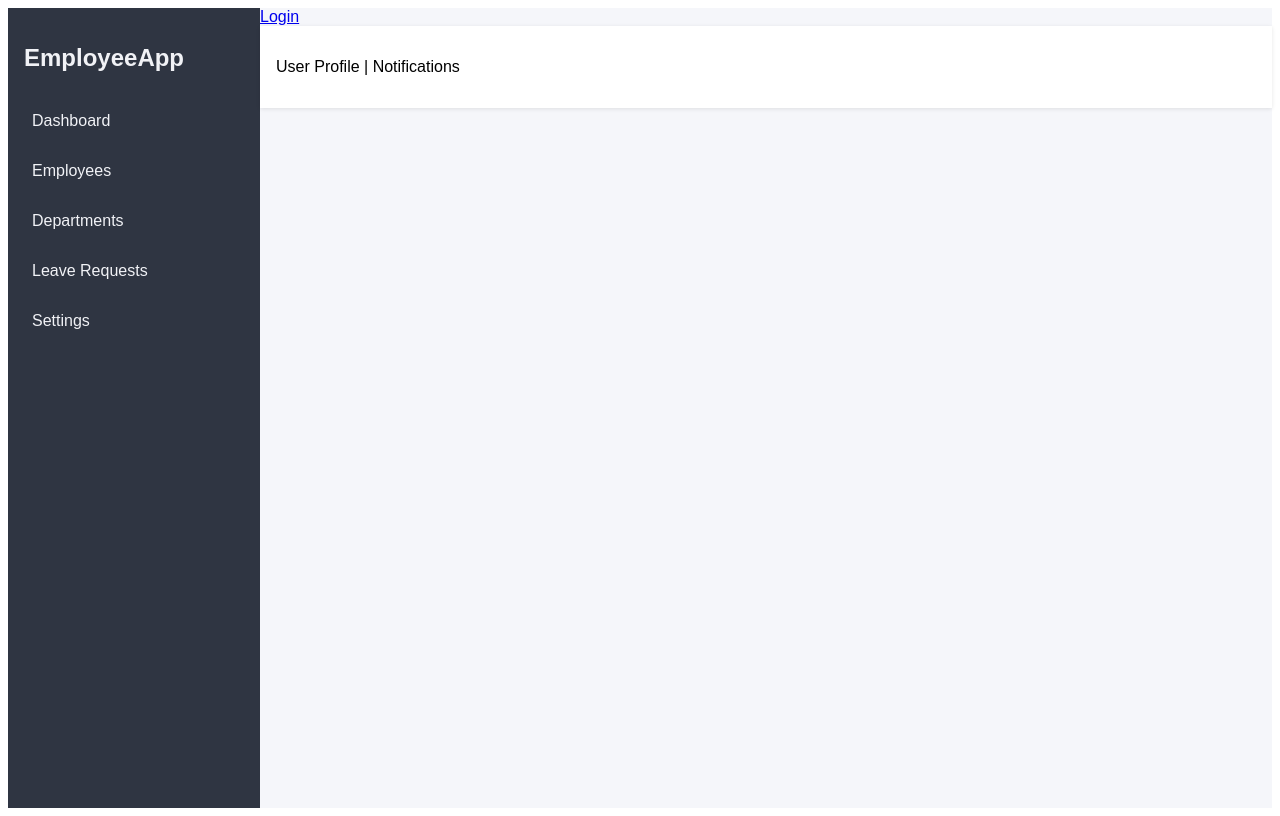
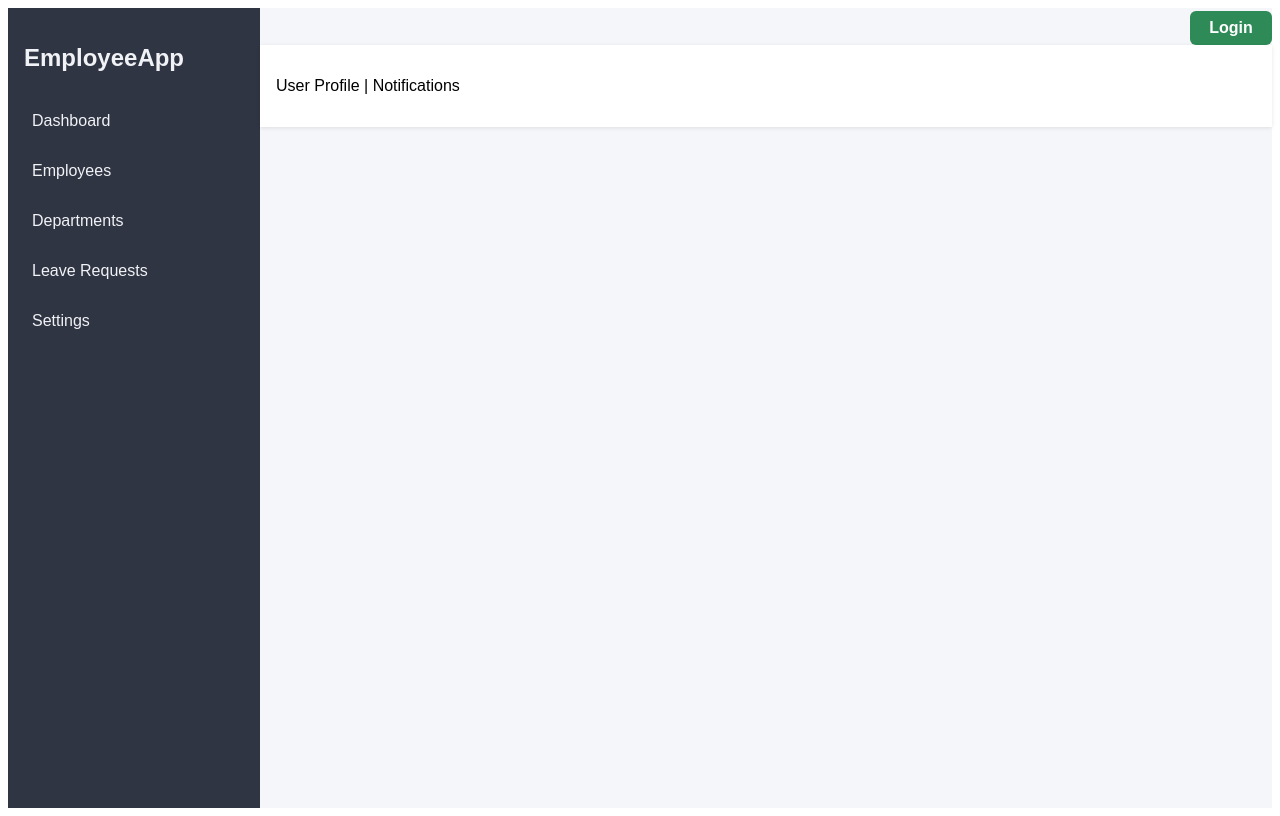
Before and after one commit to phonarvar/employee-dashboard, an Angular app: page / in a window 1280 px wide. Built offline with nearby package versions, Linux system fonts and the light colour scheme.

Commit message:
fixed login button, repalced mock data with api call

```diff
--- a/src/app/features/employees/employees.service.ts
+++ b/src/app/features/employees/employees.service.ts
@@ -1,7 +1,52 @@
-import { Injectable } from '@angular/core';
+import { inject, Injectable } from '@angular/core';
+import { HttpClient } from '@angular/common/http';
 import { Employee } from './employee.model';
 
-@Injectable({
+@Injectable({ providedIn: 'root' })
+export class EmployeeService {
+  private http = inject(HttpClient);
+
+  private employees: Employee[] = [];
+
+  constructor() {
+    // Load fake API data on service init
+    this.http
+      .get<any[]>('https://jsonplaceholder.typicode.com/users')
+      .subscribe((users) => {
+        this.employees = users.map((user) => ({
+          id: user.id,
+          name: user.name,
+          position: 'Software Engineer',
+          department: user.address?.city || 'Unknown',
+          hireDate: new Date().toISOString().slice(0, 10),
+          status: Math.random() > 0.5 ? 'active' : 'inactive',
+          imageUrl: `https://i.pravatar.cc/150?img=${user.id}`,
+        }));
+      });
+  }
+
+  getEmployees(): Employee[] {
+    return this.employees;
+  }
+
+  addEmployee(employee: Employee): void {
+    const newId =
+      this.employees.length > 0
+        ? Math.max(...this.employees.map((e) => e.id)) + 1 //find max ID and increment by 1
+        : 1;
+    const newEmployee = { ...employee, id: newId };
+    this.employees.push(newEmployee);
+  }
+
+  updateEmployee(updatedEmployee: Employee): void {
+    const index = this.employees.findIndex((e) => e.id === updatedEmployee.id);
+    if (index !== -1) {
+      this.employees[index] = updatedEmployee;
+    }
+  }
+}
+//Removed the entire mock data and replaced with api calls
+/**@Injectable({
   providedIn: 'root',
 })
 export class EmployeeService {
@@ -66,8 +111,8 @@ export class EmployeeService {
 
   updateEmployee(updatedEmployee: Employee): void {
     const index = this.employees.findIndex((e) => e.id === updatedEmployee.id);
-    if (index !== -1) {
+    if (index !== -1) { //matching ID was found
       this.employees[index] = updatedEmployee;
     }
   }
-}
+} */
--- a/src/app/layouts/main-layout/main-layout.component.html
+++ b/src/app/layouts/main-layout/main-layout.component.html
@@ -31,7 +31,7 @@
   </aside>
 
   <main class="content">
-    <a routerLink="login">Login</a>
+    <a routerLink="login" class="main-login-button">Login</a>
     <header class="header">
       <p>User Profile | Notifications</p>
     </header>
--- a/src/app/layouts/main-layout/main-layout.component.scss
+++ b/src/app/layouts/main-layout/main-layout.component.scss
@@ -62,6 +62,23 @@
       flex: 1;
       overflow-y: auto;
     }
+    .main-login-button {
+      background-color: #2e8b57;
+      color: white;
+      padding: 0.5rem 1.2rem;
+      border-radius: 6px;
+      text-decoration: none;
+      font-weight: bold;
+      margin-top: 0.2rem;
+      margin-left: auto;
+      display: block;
+      width: fit-content;
+      transition: background-color 0.3s ease;
+
+      &:hover {
+        background-color: #3cb371;
+      }
+    }
   }
 }
 
@@ -104,4 +121,12 @@ so this is Chatgpt's solution, it changed a lot of css codes, the first code it
     background-color: #2c2c2c;
     color: #eee;
   }
+  .layout .main-login-button {
+    background-color: #246b47; // dark green for dark mode
+    color: #eee;
+
+    &:hover {
+      background-color: #3cb371;
+    }
+  }
 }
```
Also changed, not shown: 2 other files (tests, documents, lock files or other folders).
